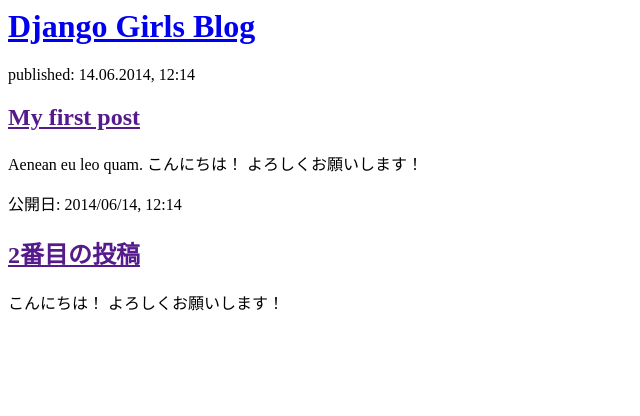
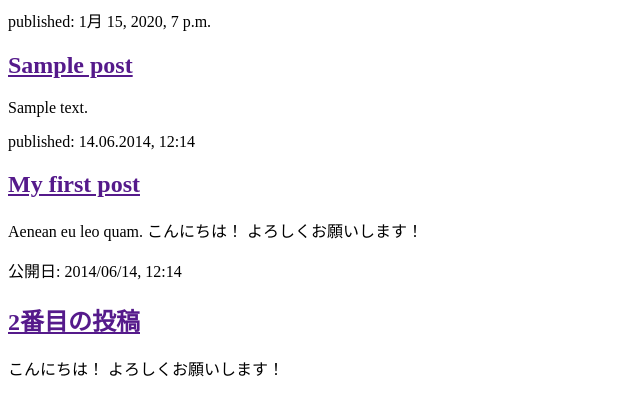
Before and after one commit to jun39/contentssample, a Django app: page / in a window 1280 px wide. Shown: the top 416 px of the page, without its empty margins (0-640 px from the left). Run offline with Django 3.2, Linux system fonts and the light colour scheme; tables that the repository leaves empty hold one stand-in row (values such as "Sample post").

Commit message:
Modified templates to display posts from database.

```diff
--- a/blog/templates/blog/post_list.html
+++ b/blog/templates/blog/post_list.html
@@ -4,7 +4,13 @@
     </head>
     <body>
         <div>
-            <h1><a href="/">Django Girls Blog</a></h1>
+            {% for post in posts %}
+    <div>
+        <p>published: {{ post.published_date }}</p>
+        <h2><a href="">{{ post.title }}</a></h2>
+        <p>{{ post.text|linebreaksbr }}</p>
+    </div>
+{% endfor %}
         </div>
 
         <div>
--- a/blog/views.py
+++ b/blog/views.py
@@ -1,5 +1,7 @@
 from django.shortcuts import render
+from django.utils import timezone
+from .models import Post
 
-# Create your views here.
 def post_list(request):
-    return render(request, 'blog/post_list.html', {})
+    posts = Post.objects.filter(published_date__lte=timezone.now()).order_by('published_date')
+    return render(request, 'blog/post_list.html', {'posts': posts})
```
